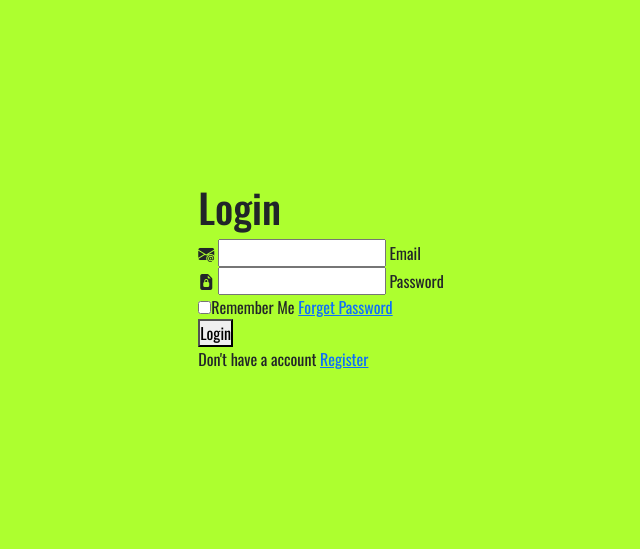
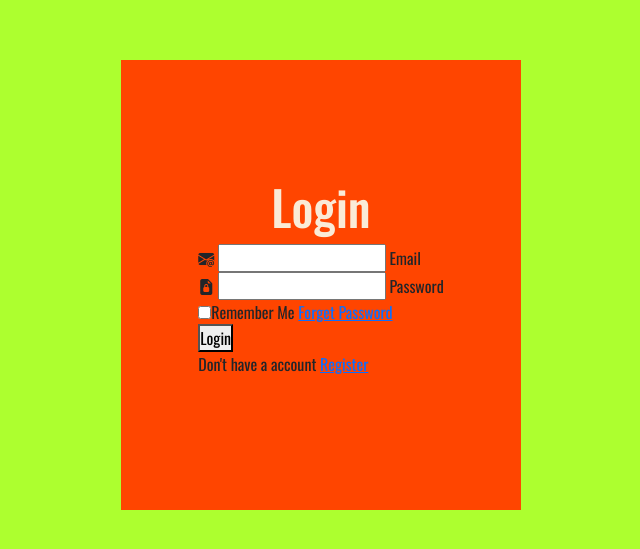
Before and after one commit to kooroosh1363/secound-login-form, a plain HTML site: page index.html in a window 1280 px wide. Shown: the part 115-664 px from the top of the page, without its empty margins (319-959 px from the left). Drawn offline with nearby package versions, Linux system fonts and the light colour scheme; a web font is replaced by a local one.

Commit message:
add css code

```diff
--- a/assets/style.css
+++ b/assets/style.css
@@ -9,7 +9,7 @@
 
 /* section css */
 section{
-    display: flex;
+    display: grid;
     align-items: center;
     justify-content: center;
     min-height: 100vh;
@@ -17,3 +17,24 @@ section{
     background: greenyellow;
 
 }
+
+
+/* box-form */
+.box-form{
+    width: 400px;
+    height: 450px;
+    background: orangered;
+    display: grid;
+    justify-items: center;
+    align-items: center;
+    position: relative;
+}
+
+
+/* h1 css */
+form h1{
+    text-align: center;
+    font-size: 3rem;
+    font-weight: 500;
+    color: antiquewhite;
+}
```
